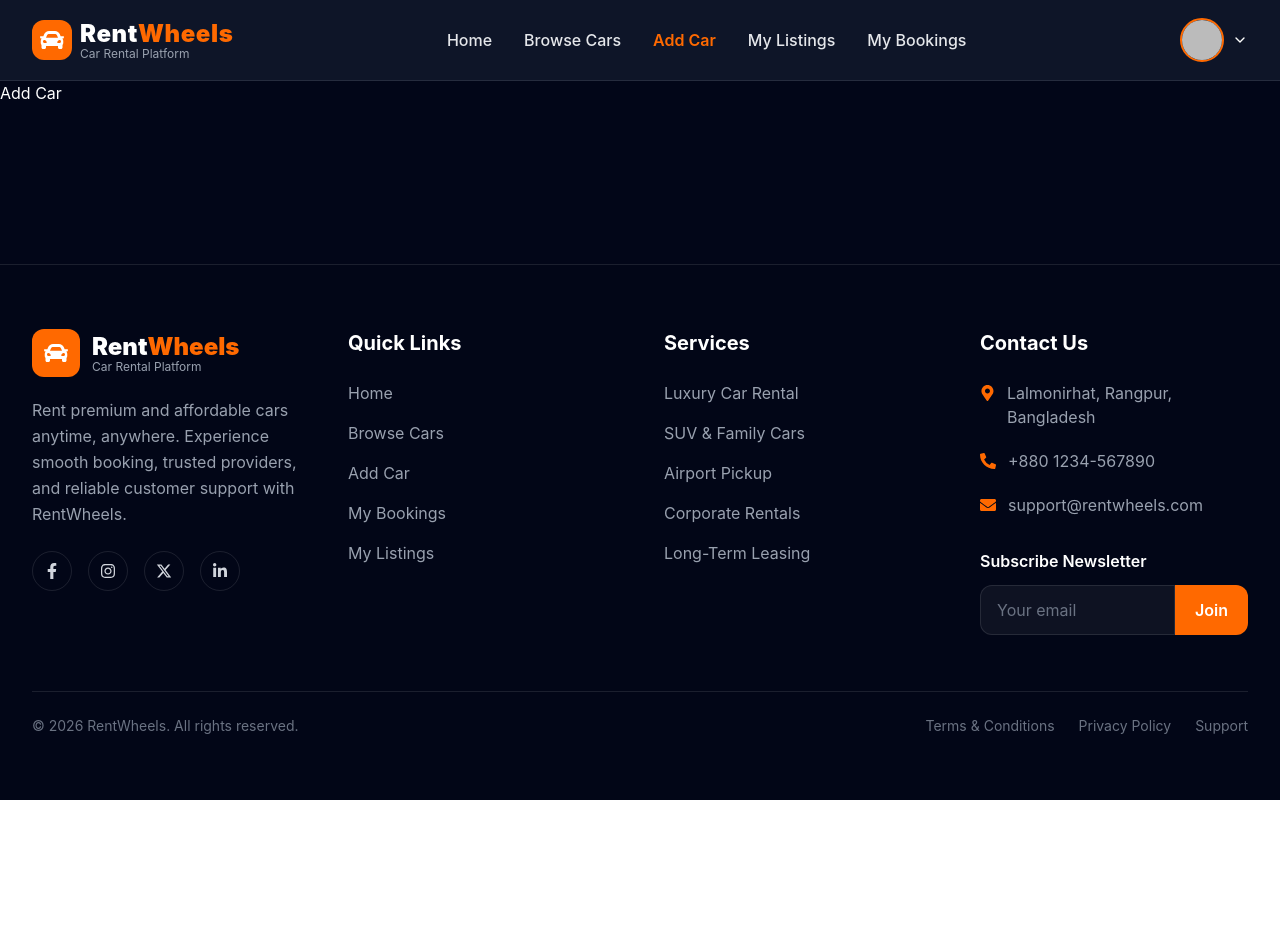
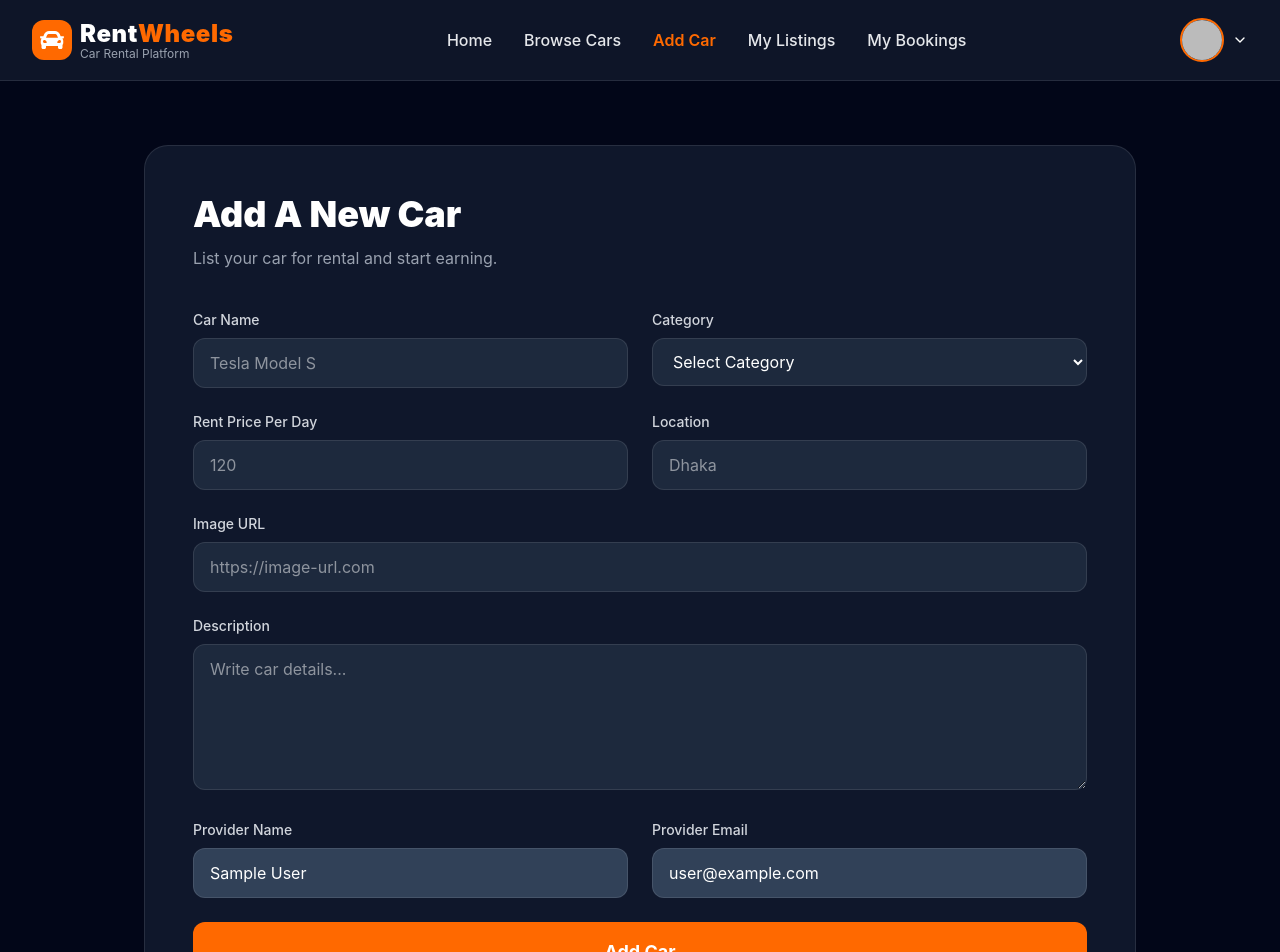
Before and after one commit to sumu749/rentWheel-client-side, a React (Vite) app: page /add-car in a window 1280 px wide. Shown: the top 952 px of the page. Before the commit the page ends 800 px from the top, so only its background shows below. Built offline with nearby package versions, Linux system fonts and the light colour scheme; no server answers; sample sign-in values are in the browser's storage.

Commit message:
car service,add car and axios Instance added

```diff
--- /dev/null
+++ b/src/api/axiosInstance.js
@@ -0,0 +1,7 @@
+import axios from "axios";
+
+const axiosInstance = axios.create({
+    baseURL: "http://localhost:5000",
+});
+
+export default axiosInstance;
--- a/src/features/cars/pages/AddCar.jsx
+++ b/src/features/cars/pages/AddCar.jsx
@@ -1,9 +1,216 @@
-import React from "react";
+import { useState } from "react";
+import toast from "react-hot-toast";
+
+import useAuth from "../../auth/hooks/useAuth";
+
+import { addCar } from "../services/carService";
 
 const AddCar = () => {
+    const { user } = useAuth();
+
+    const [loading, setLoading] = useState(false);
+
+    const handleAddCar = async (e) => {
+        e.preventDefault();
+
+        setLoading(true);
+
+        const form = e.target;
+
+        const carName = form.carName.value;
+        const description = form.description.value;
+        const category = form.category.value;
+        const price = form.price.value;
+        const location = form.location.value;
+        const image = form.image.value;
+
+        const newCar = {
+            carName,
+            description,
+            category,
+            price: Number(price),
+            location,
+            image,
+
+            providerName: user?.displayName,
+            providerEmail: user?.email,
+
+            status: "available",
+
+            createdAt: new Date(),
+        };
+
+        try {
+            const result = await addCar(newCar);
+
+            if (result.insertedId) {
+                toast.success("Car Added Successfully");
+
+                form.reset();
+            }
+        } catch (error) {
+            toast.error(error.message);
+        } finally {
+            setLoading(false);
+        }
+    };
+
     return (
-        <div>
-            <h1>Add Car</h1>
+        <div className="max-w-5xl mx-auto px-4 py-16">
+            <div className="bg-slate-900 border border-white/10 rounded-3xl p-8 md:p-12">
+                <div className="mb-10">
+                    <h1 className="text-4xl font-black text-white">
+                        Add A New Car
+                    </h1>
+
+                    <p className="text-gray-400 mt-3">
+                        List your car for rental and start earning.
+                    </p>
+                </div>
+
+                <form
+                    onSubmit={handleAddCar}
+                    className="grid grid-cols-1 md:grid-cols-2 gap-6"
+                >
+                    {/* Car Name */}
+                    <div>
+                        <label className="block mb-2 text-sm font-medium text-gray-300">
+                            Car Name
+                        </label>
+
+                        <input
+                            type="text"
+                            name="carName"
+                            required
+                            placeholder="Tesla Model S"
+                            className="w-full bg-slate-800 border border-white/10 rounded-xl px-4 py-3 outline-none focus:border-orange-500"
+                        />
+                    </div>
+
+                    {/* Category */}
+                    <div>
+                        <label className="block mb-2 text-sm font-medium text-gray-300">
+                            Category
+                        </label>
+
+                        <select
+                            name="category"
+                            required
+                            className="w-full bg-slate-800 border border-white/10 rounded-xl px-4 py-3 outline-none focus:border-orange-500"
+                        >
+                            <option value="">Select Category</option>
+
+                            <option value="Sedan">Sedan</option>
+
+                            <option value="SUV">SUV</option>
+
+                            <option value="Luxury">Luxury</option>
+
+                            <option value="Electric">Electric</option>
+
+                            <option value="Hatchback">Hatchback</option>
+                        </select>
+                    </div>
+
+                    {/* Price */}
+                    <div>
+                        <label className="block mb-2 text-sm font-medium text-gray-300">
+                            Rent Price Per Day
+                        </label>
+
+                        <input
+                            type="number"
+                            name="price"
+                            required
+                            placeholder="120"
+                            className="w-full bg-slate-800 border border-white/10 rounded-xl px-4 py-3 outline-none focus:border-orange-500"
+                        />
+                    </div>
+
+                    {/* Location */}
+                    <div>
+                        <label className="block mb-2 text-sm font-medium text-gray-300">
+                            Location
+                        </label>
+
+                        <input
+                            type="text"
+                            name="location"
+                            required
+                            placeholder="Dhaka"
+                            className="w-full bg-slate-800 border border-white/10 rounded-xl px-4 py-3 outline-none focus:border-orange-500"
+                        />
+                    </div>
+
+                    {/* Image */}
+                    <div className="md:col-span-2">
+                        <label className="block mb-2 text-sm font-medium text-gray-300">
+                            Image URL
+                        </label>
+
+                        <input
+                            type="text"
+                            name="image"
+                            required
+                            placeholder="https://image-url.com"
+                            className="w-full bg-slate-800 border border-white/10 rounded-xl px-4 py-3 outline-none focus:border-orange-500"
+                        />
+                    </div>
+
+                    {/* Description */}
+                    <div className="md:col-span-2">
+                        <label className="block mb-2 text-sm font-medium text-gray-300">
+                            Description
+                        </label>
+
+                        <textarea
+                            name="description"
+                            rows="5"
+                            required
+                            placeholder="Write car details..."
+                            className="w-full bg-slate-800 border border-white/10 rounded-xl px-4 py-3 outline-none focus:border-orange-500"
+                        ></textarea>
+                    </div>
+
+                    {/* Provider Name */}
+                    <div>
+                        <label className="block mb-2 text-sm font-medium text-gray-300">
+                            Provider Name
+                        </label>
+
+                        <input
+                            type="text"
+                            readOnly
+                            value={user?.displayName || ""}
+                            className="w-full bg-slate-700 border border-white/10 rounded-xl px-4 py-3 cursor-not-allowed"
+                        />
+                    </div>
+
+                    {/* Provider Email */}
+                    <div>
+                        <label className="block mb-2 text-sm font-medium text-gray-300">
+                            Provider Email
+                        </label>
+
+                        <input
+                            type="email"
+                            readOnly
+                            value={user?.email || ""}
+                            className="w-full bg-slate-700 border border-white/10 rounded-xl px-4 py-3 cursor-not-allowed"
+                        />
+                    </div>
+
+                    {/* Submit */}
+                    <div className="md:col-span-2">
+                        <button
+                            disabled={loading}
+                            className="w-full bg-orange-500 hover:bg-orange-600 transition duration-300 text-white py-4 rounded-xl font-bold text-lg"
+                        >
+                            {loading ? "Adding Car..." : "Add Car"}
+                        </button>
+                    </div>
+                </form>
+            </div>
         </div>
     );
 };
--- /dev/null
+++ b/src/features/cars/services/carService.js
@@ -0,0 +1,43 @@
+import axiosInstance from "../../../api/axiosInstance";
+
+// get all cars
+export const getAllCars = async () => {
+    const res = await axiosInstance.get("/cars");
+
+    return res.data;
+};
+
+// get single car
+export const getSingleCar = async (id) => {
+    const res = await axiosInstance.get(`/cars/${id}`);
+
+    return res.data;
+};
+
+// add car
+export const addCar = async (carData) => {
+    const res = await axiosInstance.post("/cars", carData);
+
+    return res.data;
+};
+
+// update car
+export const updateCar = async (id, updatedData) => {
+    const res = await axiosInstance.put(`/cars/${id}`, updatedData);
+
+    return res.data;
+};
+
+// delete car
+export const deleteCar = async (id) => {
+    const res = await axiosInstance.delete(`/cars/${id}`);
+
+    return res.data;
+};
+
+// my listings
+export const getMyCars = async (email) => {
+    const res = await axiosInstance.get(`/my-cars?email=${email}`);
+
+    return res.data;
+};
```
